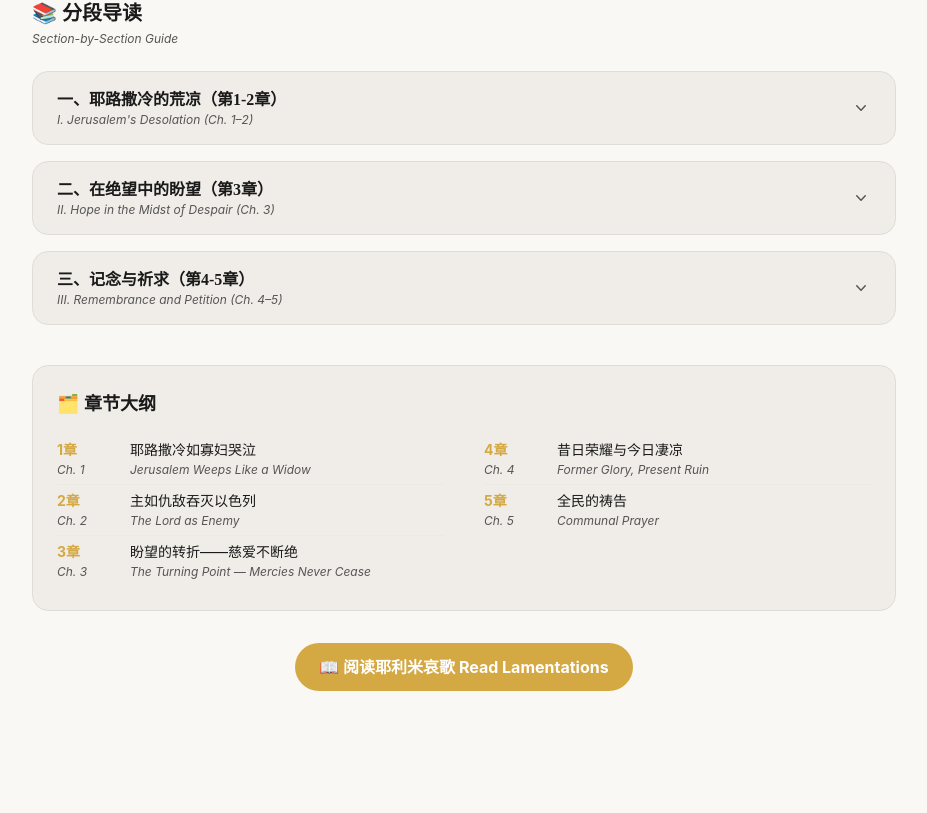
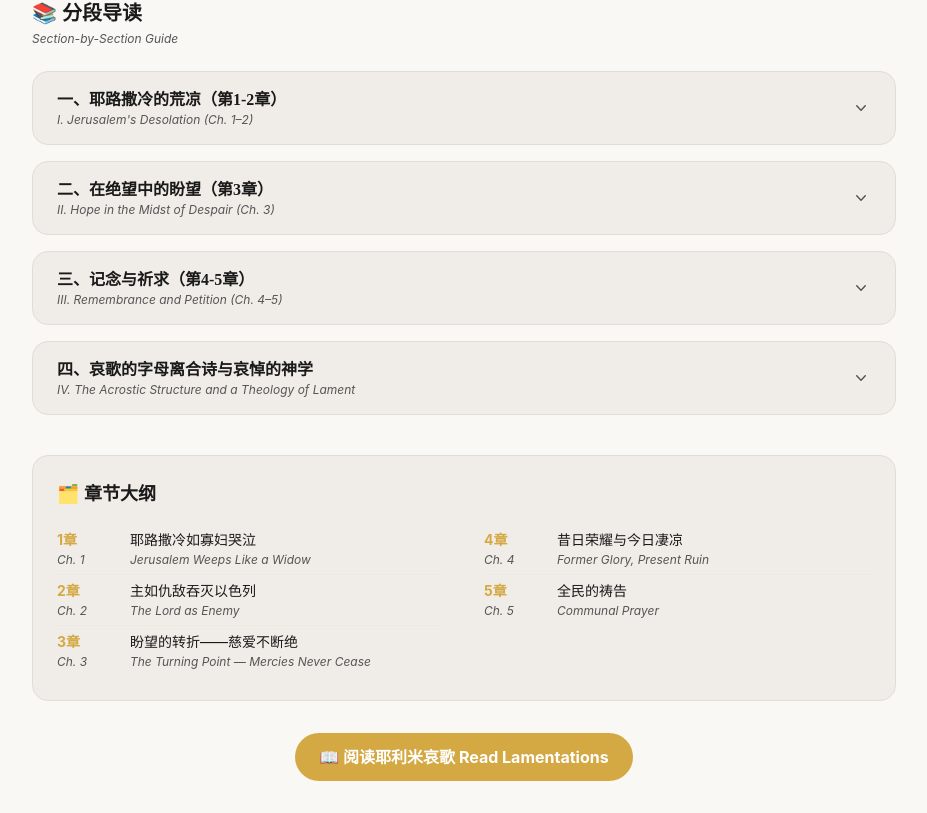
Before and after one commit to dryanlab/gospel-toolkit, a Next.js app in the folder web/: page /old-testament/major-prophets/lamentations in a window 1280 px wide. Shown: the part 872-1685 px from the top of the page, without its empty margins (304-1231 px from the left). Before the commit the page ends 1595 px from the top, so only its background shows below. Built offline with nearby package versions, Linux system fonts and the light colour scheme.

Commit message:
feat: expand guides - lamentations, habakkuk, malachi, nahum

```diff
--- a/web/src/app/old-testament/major-prophets/lamentations/client.tsx
+++ b/web/src/app/old-testament/major-prophets/lamentations/client.tsx
@@ -66,6 +66,24 @@ The book's final prayer is full of tension: "Thou, O LORD, remainest for ever; t
 
 The book ends with an unanswered question: "But thou hast utterly rejected us; thou art very wroth against us" (5:22). This open ending is intentional — Lamentations offers no cheap comfort, leaving the painful question suspended, awaiting God's own answer. That answer did come in history — after seventy years of exile, God brought the people back. The ultimate answer is Christ — who bore all grief upon the cross.`,
   },
+  {
+    title_zh: `四、哀歌的字母离合诗与哀悼的神学`,
+    title_en: `IV. The Acrostic Structure and a Theology of Lament`,
+    content_zh: `哀歌在文学结构上是圣经中最精心制作的书卷之一。第1、2、4章都是严格的字母离合诗——每节的第一个字按希伯来字母顺序排列（22个字母，22节）。第3章更加精心：共66节，每三节一组，每组的首字对应一个字母——每个字母有三节，形成66节的诗篇。第5章不是离合诗，但正好22节，暗合字母表的数目。
+
+这种精心的形式与内容的混乱形成鲜明对比——城市在混乱中倒塌，但先知用字母表的秩序来框架他的哀痛。这告诉我们：即使在最深的悲痛中，信仰也在寻找秩序和意义。哀恸不是无序的崩溃，而是在神面前有结构的倾诉。
+
+在神学上，哀歌为"哀哭"（lament）正名。现代基督教文化往往回避悲哀，期待信徒总是快乐。但圣经中的哀哭诗篇（哀歌以及诗篇中大量的哀歌诗）告诉我们：向神哭泣不是软弱，而是信心的一种表达。真正的信心不是假装一切都好，而是在一切都不好时仍然转向神。
+
+哀歌也是基督论的重要文本：以赛亚书53章以外，没有任何旧约文本比哀歌更能描绘基督受苦的心境。"他独自坐着默然不语，因为这担子临在他身上"（3:28），"他容受打他的人打他的腮，他满受凌辱"（3:30）——这些经文不是关于耶利米，而是关于那位最终承担了人类全部哀恸的那一位。`,
+    content_en: `Lamentations is one of the most carefully crafted literary works in Scripture. Chapters 1, 2, and 4 are strict alphabetic acrostics — each verse begins with successive Hebrew letters (22 letters, 22 verses). Chapter 3 is even more intricate: 66 verses in groups of three, each group's first letter following the alphabet — 3 verses per letter, yielding 66 verses. Chapter 5 is not an acrostic but has exactly 22 verses, echoing the alphabet's count.
+
+This deliberate form contrasts sharply with the content's chaos — the city collapses in disorder, yet the prophet frames his grief in the alphabet's order. This tells us: even in deepest sorrow, faith seeks order and meaning. Lament is not chaotic collapse but structured outpouring before God.
+
+Theologically, Lamentations rehabilitates "lament." Modern Christian culture often avoids sorrow, expecting believers to always be joyful. But the biblical lament psalms (Lamentations and the many psalms of lament) tell us: weeping before God is not weakness but an expression of faith. True faith is not pretending all is well but turning to God when nothing is well.
+
+Lamentations is also a crucial Christological text: outside Isaiah 53, no Old Testament book more vividly captures Christ's suffering spirit. "He sitteth alone and keepeth silence, because he hath borne it upon him" (3:28, KJV), "He giveth his cheek to him that smiteth him" (3:30, KJV) — these verses describe not Jeremiah but the One who ultimately bore all humanity's grief.`,
+  },
 ];
 
 const overview = {
```
